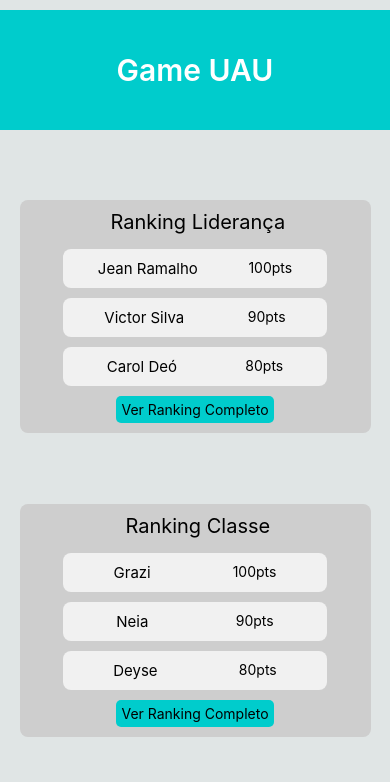
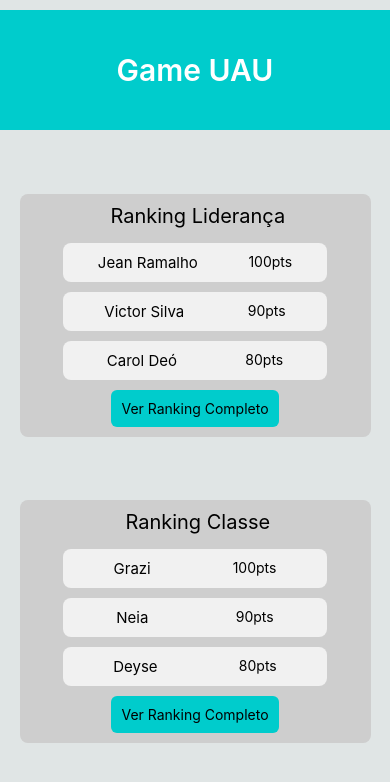
Before and after one commit to jeanramalho/game-uau, a React Native app: screen / in a window 390 px wide. Shown: the top 782 px of the page. Built offline with nearby package versions, Linux system fonts and the light colour scheme.

Commit message:
Começa a estilizar botão

```diff
--- a/src/Components/Ranking/style.js
+++ b/src/Components/Ranking/style.js
@@ -19,10 +19,15 @@ const styles = StyleSheet.create({
     },
 
     botao: {
-        padding: 5,
+        padding: 10,
         backgroundColor: "#00cccc",
-        borderRadius: 5,
-    }
+        borderRadius: 6,
+    },
+    textBotao: {
+        color: "#cecece",
+        fontSize: 20,
+        fontWeight: "bold",
+    },
 
 })
 
```
